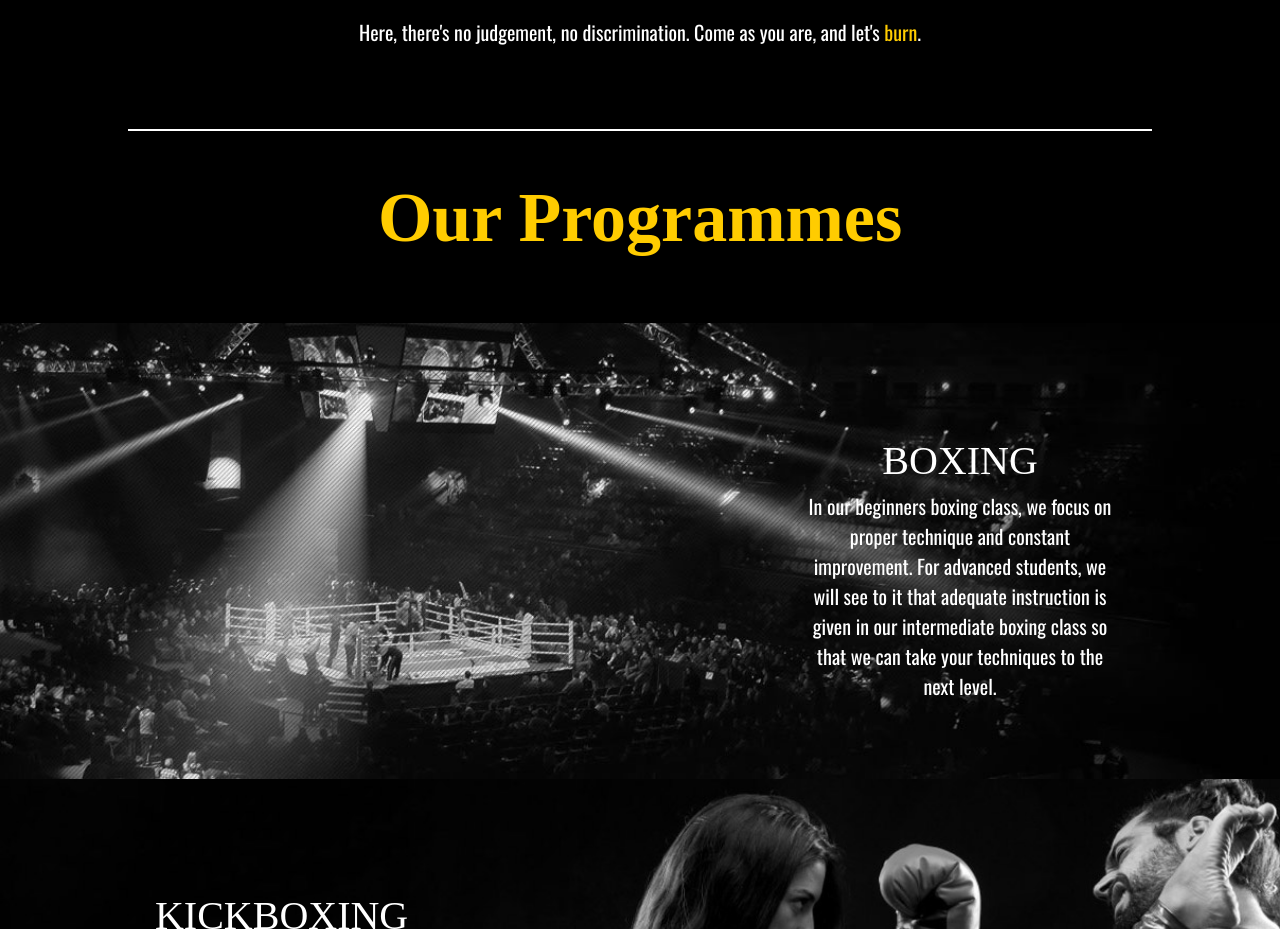
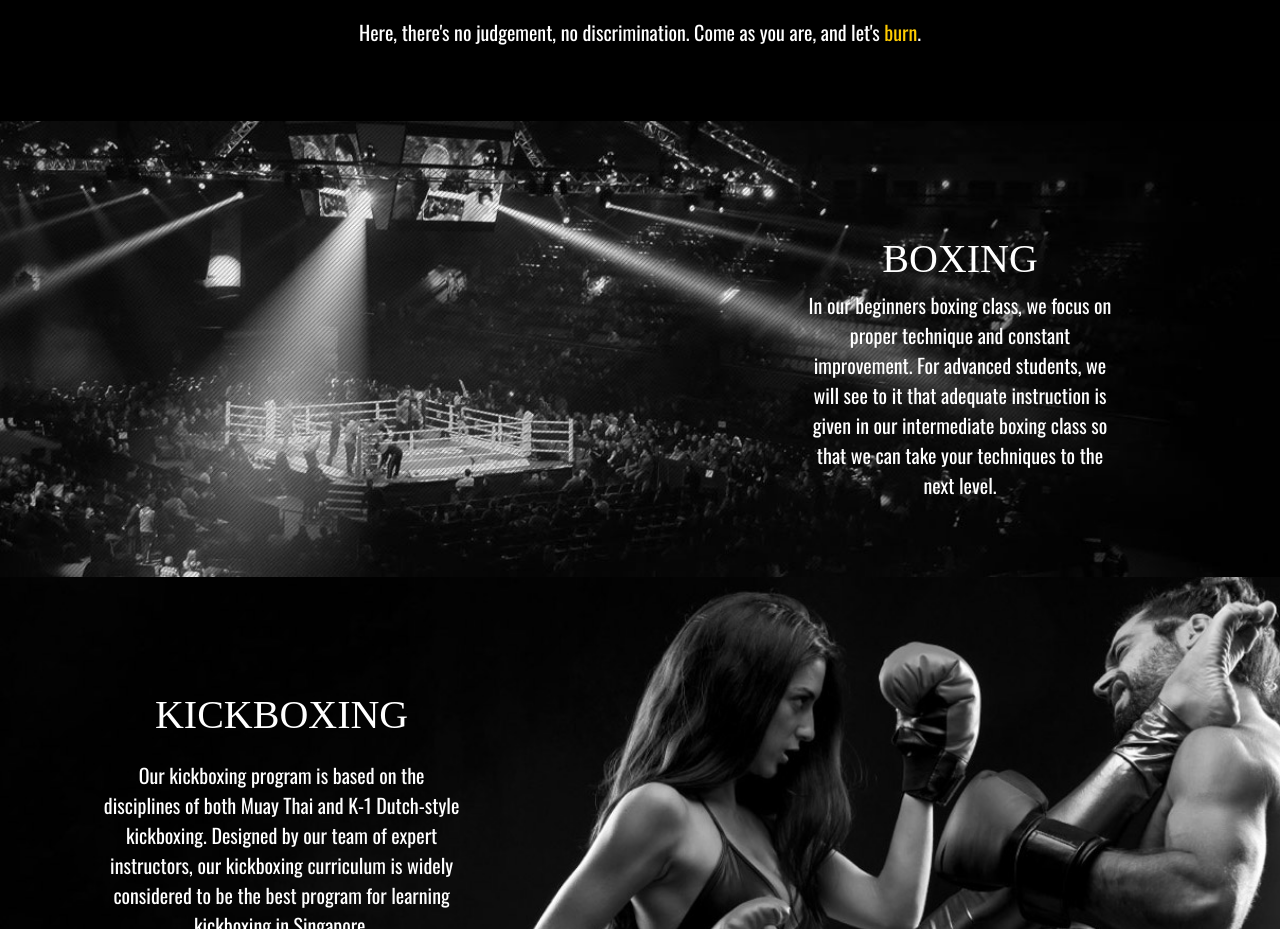
Before and after one commit to rachellesyy/IgniteGym, a plain HTML site: page index.html in a window 1280 px wide. Shown: the part 1250-2179 px from the top of the page. Drawn offline with nearby package versions, Linux system fonts and the light colour scheme; a web font is replaced by a local one.

Commit message:
Update index.html

```diff
--- a/index.html
+++ b/index.html
@@ -205,12 +205,6 @@ slides[slideIndex-1].style.display = "block";}
 <br>
 <br>
 
-<hr>
-
-<h1 class="title2"> Our Programmes </h1>
-
-<br>
-
 <div class="container">
   	<img src="header1.jpg" alt="Boxing" style="width:100%">
   		<div class="boxing">BOXING</div>
```
